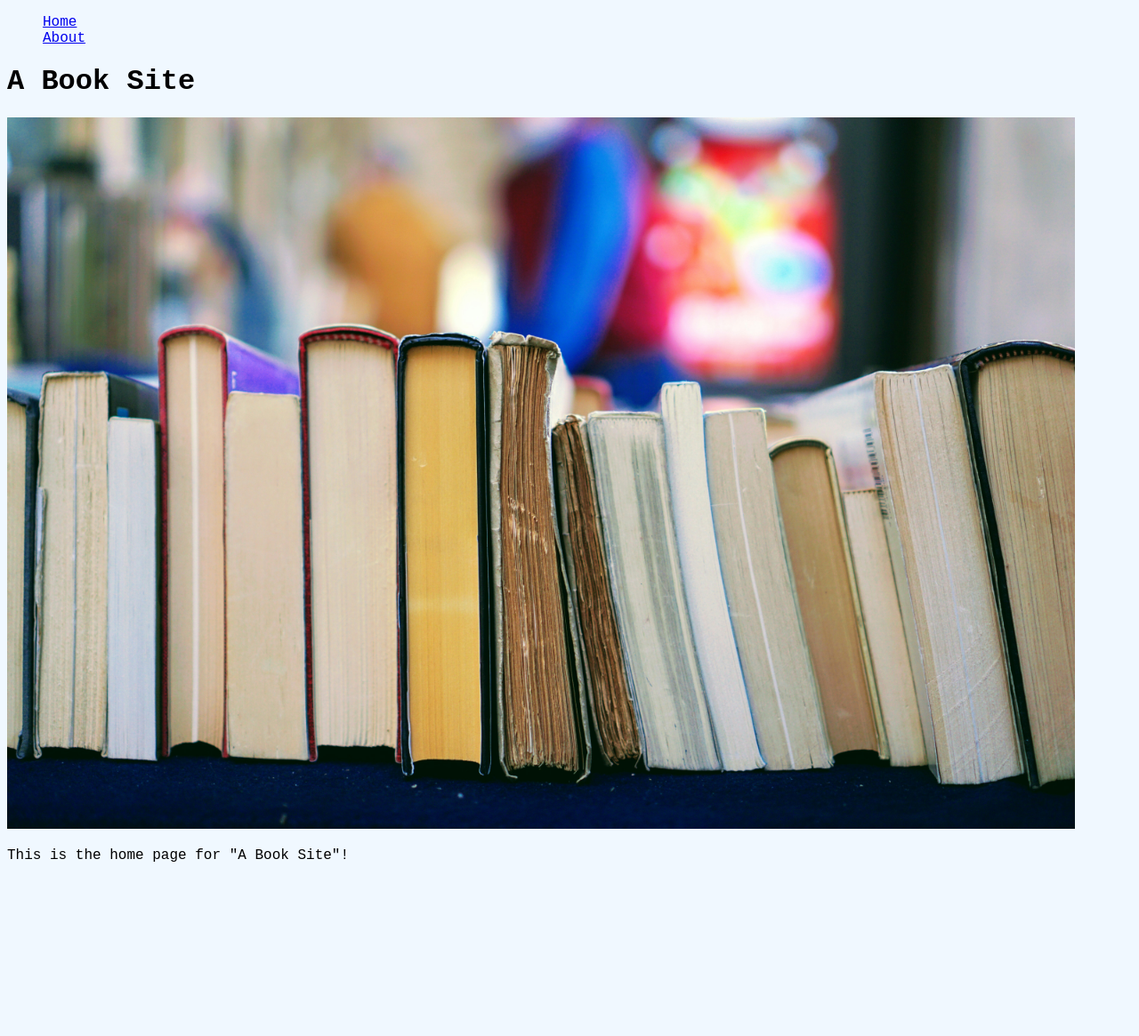
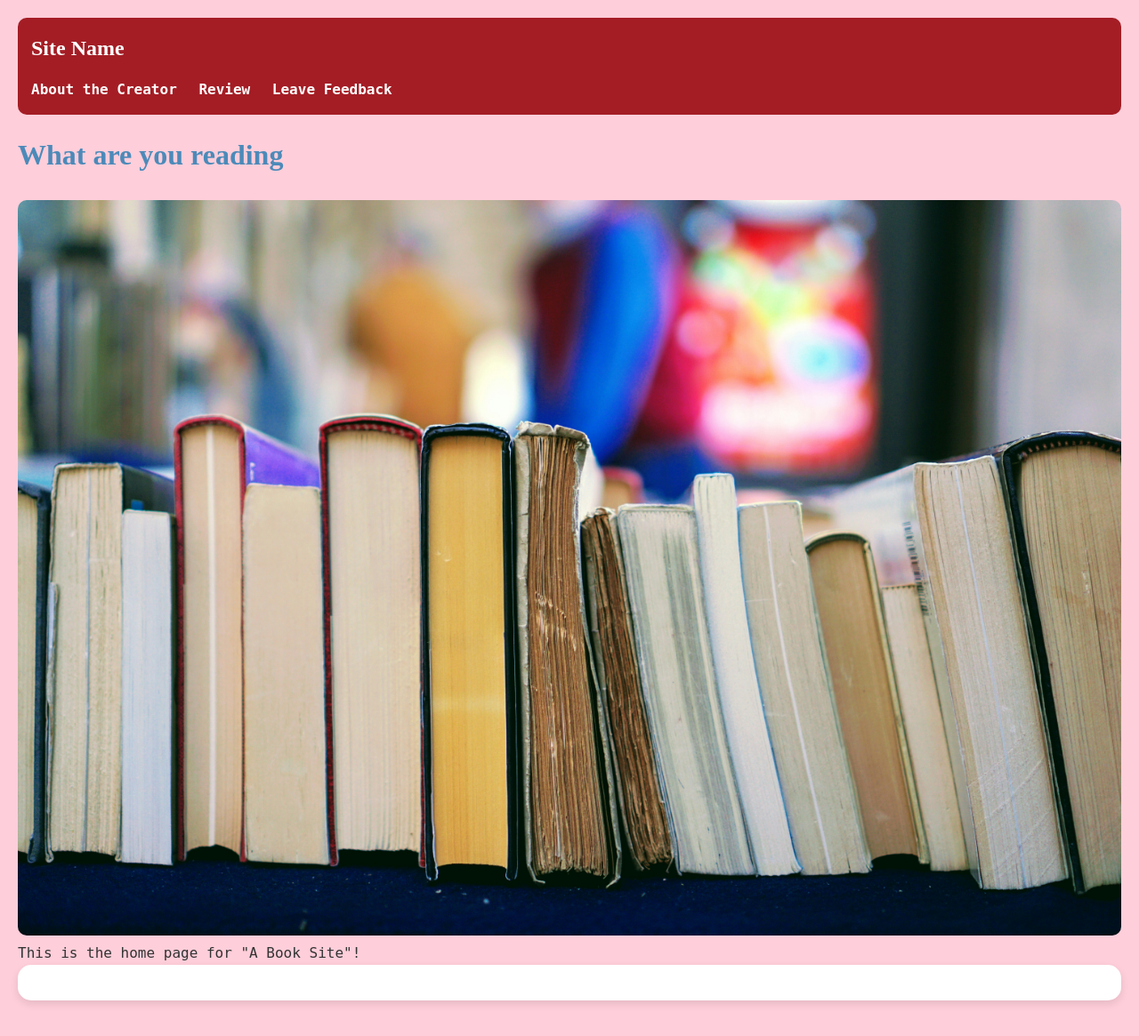
Before and after one commit to Thewitchs/Web3200Capstone, a Django app: template Project/templates/Project/home.html in a window 1280 px wide. Shown: the whole page at 89% size. Before the commit the page ends 969 px from the top, so only its background shows below. Run offline with Django 5.2, Linux system fonts and the light colour scheme; the template is opened without the code that fills it, so the values that code supplies are empty.

Commit message:
overall update

```diff
--- a/Project/form.py
+++ b/Project/forms.py
@@ -1,7 +1,8 @@
 from django import forms
 from .models import Feedback
 
-class ReviewForm (forms.ModelForm):
+class ReviewForm (forms.Form):
+    image = forms.ImageField()
     class Meta:
         model = Feedback
         fields = '__all__'
--- a/Project/static/project/css/style.css
+++ b/Project/static/project/css/style.css
@@ -1,12 +1,107 @@
-body {
-  background-color: aliceblue;
-  font-family: "Courier New", Courier, monospace;
+/* Reset */
+* {
+  margin: 0;
+  padding: 0;
+  box-sizing: border-box;
 }
 
-ul {
-  list-style: none;
+/* Body */
+body {
+  font-family: "IBM Plex Mono", monospace;
+  background-color: #feceda;
+  color: #333;
+  line-height: 1.6;
+  padding: 20px;
 }
 
+/* Navbar */
+nav {
+  background-color: #a41d25;
+  padding: 15px;
+  border-radius: 10px;
+  margin-bottom: 20px;
+}
+
+nav a {
+  color: white;
+  margin-right: 15px;
+  text-decoration: none;
+  font-weight: bold;
+}
+
+nav a:hover {
+  text-decoration: underline;
+}
+
+/* Headings */
+h1,
+h2,
+h3 {
+  font-family: "Libre Baskerville", serif;
+  color: #4c8ab9;
+  margin-bottom: 15px;
+}
+
+/* Cards (for books + feedback) */
+.card {
+  background: white;
+  border-radius: 15px;
+  padding: 20px;
+  margin-bottom: 20px;
+  box-shadow: 0 4px 10px rgba(0, 0, 0, 0.1);
+}
+
+/* Images */
 img {
-  height: 100vh;
+  max-width: 100%;
+  height: auto;
+  border-radius: 10px;
+  margin-top: 10px;
 }
+
+/* Form styling */
+form {
+  background: white;
+  padding: 20px;
+  border-radius: 15px;
+  box-shadow: 0 4px 10px rgba(0, 0, 0, 0.1);
+}
+
+.form-control {
+  margin-bottom: 15px;
+}
+
+input,
+textarea {
+  width: 100%;
+  padding: 10px;
+  border: 1px solid #ccc;
+  border-radius: 8px;
+  font-family: "Chivo Mono", monospace;
+}
+
+/* Button */
+button {
+  background-color: #4c8ab9;
+  color: white;
+  border: none;
+  padding: 10px 20px;
+  border-radius: 8px;
+  cursor: pointer;
+}
+
+button:hover {
+  background-color: #616b29;
+}
+
+/* Error styling */
+.errors {
+  color: red;
+  font-size: 0.9rem;
+}
+
+/* Favorite star */
+.favorite {
+  font-size: 20px;
+  color: gold;
+}
--- a/Project/templates/Project/detail.html
+++ b/Project/templates/Project/detail.html
@@ -1,3 +1,5 @@
+{%extends "base.html"%}
+
 <h1>{{ book.title }}</h1>
 
 <p><strong>Author:</strong> {{ book.author }}</p>
--- a/Project/templates/Project/home.html
+++ b/Project/templates/Project/home.html
@@ -1,21 +1,13 @@
 {%extends "base.html"%} {% load static %} {% block content %}
-<header>
-  <nav>
-    <ul>
-      <li><a href="home.html">Home</a></li>
-      <li><a href="about.html">About</a></li>
-    </ul>
-  </nav>
-</header>
 
-<h1>A Book Site</h1>
+<h1>What are you reading</h1>
 <img
   src="{% static 'project/image/hero-books.jpg' %}"
   alt="A line of books with their spines facing to the sky"
 />
 <p>This is the home page for "A Book Site"!</p>
 
-<section>
+<section class="card">
   {%for book in books%}
   <h2><a href="{{book.get_absolute_url}}">{{book.title}}</a></h2>
   <p>{{book.author}}</p>
--- a/data.csv
+++ b/books.csv
@@ -1,4 +1,4 @@
-title,author,page_num,dds
+title,author,pages,dds
 The Silent Reader,Bob Bobby,320,398.3
 Python for Beginners,Alice Smith,250,005.13
 Mystery at Maple Street,John Carter,505,813.6
--- a/templates/base.html
+++ b/templates/base.html
@@ -9,6 +9,14 @@
     {%block css_files%} {%endblock%}
   </head>
   <body>
+    <header>
+      <nav>
+        <h1><a href="{% url "home" %}">Site Name</a></h1>
+        <a href="{% url "about" %}">About the Creator</a>
+        <a href="{% url "feedback-list" %}">Review</a>
+        <a href="{% url "app-review" %}">Leave Feedback</a>
+      </nav>
+    </header>
     {%block content%} {%endblock%}
   </body>
 </html>
```
Also changed, not shown: Project/models.py (+11 -8 lines), Project/templates/Project/about.html (+1 -8 lines), Project/templates/Project/app_review.html (+4 -11 lines), Project/templates/Project/feedback_detail.html (+6 -17 lines), Project/templates/Project/feedback_list.html (+23 -24 lines), Project/urls.py (+4 -5 lines), Project/views.py (+6 -4 lines), Project/migrations/0004_alter_book_author_alter_book_publisher_and_more.py (added), Project/migrations/0005_alter_book_slug.py (added), db.sqlite3.
